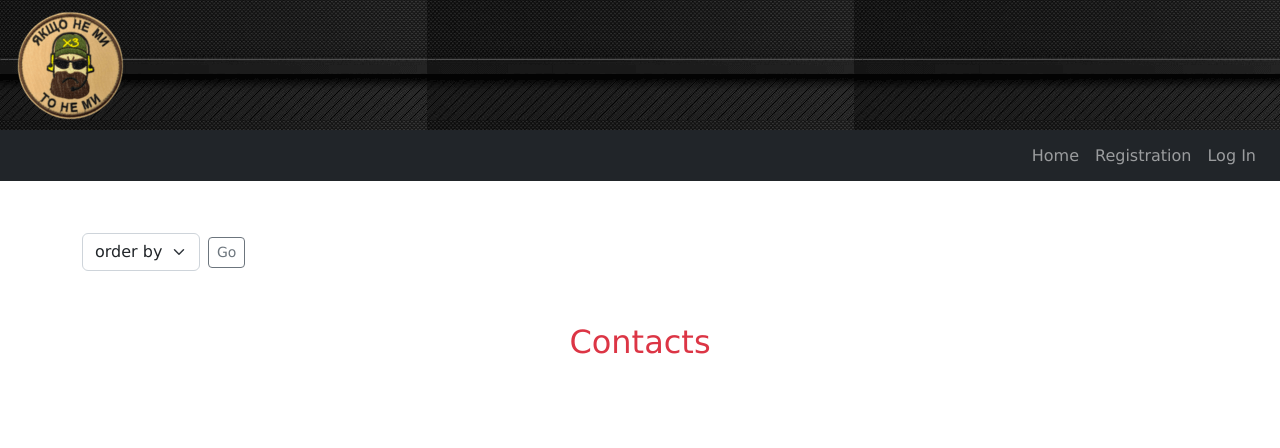
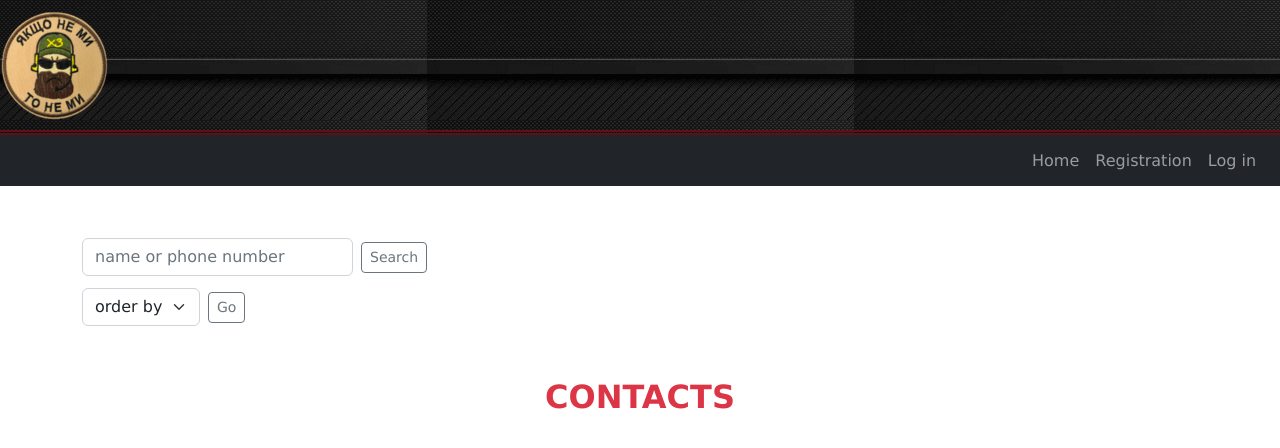
Before and after one commit to LeadShadow/Web6Project, a Django app: template webproject/project/templates/project/contacts.html in a window 1280 px wide. Shown: the top 448 px of the page. Run offline with Django 3.2, Linux system fonts and the light colour scheme; the template is opened without the code that fills it, so the values that code supplies are empty; some libraries are stand-ins or nearby versions.

Commit message:
still working at this......

```diff
--- a/webproject/project/static/style.css
+++ b/webproject/project/static/style.css
@@ -15,6 +15,8 @@ a {
 
 h2 {
   color: #dc3545;
+  text-transform: uppercase;
+  font-weight: bold;
 }
 
 .template {
--- a/webproject/project/templates/project/add_note.html
+++ b/webproject/project/templates/project/add_note.html
@@ -4,8 +4,8 @@
 {% block content %}
 <div class="container mt-5">
     {% if error %}
-    <div>
-        <mark>{{ error }}</mark>
+    <div class="alert alert-danger d-flex align-items-center mt-5" role="alert">
+        <div>{{ error }}</div>
     </div>
     {% endif %}
 
@@ -32,7 +32,7 @@
 
             <div class="form-group mb-3">
                 <div class="input-group flex-nowrap">
-                     <span class="input-group-text">Select tags:</span>
+                    <span class="input-group-text">Select tags:</span>
                     <select class="form-select" name="tags" multiple="multiple" required>
                         {% for tag in tags %}
                         <option value="{{tag.name}}">{{tag.name}}</option>
--- a/webproject/project/templates/project/base.html
+++ b/webproject/project/templates/project/base.html
@@ -11,15 +11,14 @@
     <link rel="stylesheet" href="{% static 'style.css' %}"/>
 </head>
 <body>
-<div style="background-image: url('{% static 'bc.png' %}');
-            ">
-      <a class="navbar-brand" href="#" style="padding: 1em">
-            <img src="{% static 'logo.png' %}" style="padding-top:10px; padding-bottom:10px">
-        </a>
+<div style="background-image: url('{% static 'bc.png' %}'); border-bottom: thick double #5c1017;">
+    <a class="navbar-brand" href="#" style="position-relative">
+        <img src="{% static 'logo.png' %}" style="padding-top:10px; padding-bottom:10px">
+    </a>
 </div>
+
 <nav class="navbar navbar-expand-lg navbar-dark bg-dark">
     <div class="d-flex flex-grow-1">
-
         <div class="w-100 text-right">
             <button class="navbar-toggler" type="button" data-toggle="collapse" data-target="#myNavbar">
                 <span class="navbar-toggler-icon"></span>
@@ -59,14 +58,14 @@
             </li>
 
             <li class="nav-item">
-                <a class="nav-link" href="/logout">Log Out</a>
+                <a class="nav-link" href="/logout">Log out</a>
             </li>
             {% else %}
             <li class="nav-item">
                 <a class="nav-link" href="/signup">Registration</a>
             </li>
             <li class="nav-item">
-                <a class="nav-link" href="/login">Log In</a>
+                <a class="nav-link" href="/login">Log in</a>
             </li>
             {% endif %}
         </ul>
--- a/webproject/project/templates/project/contacts.html
+++ b/webproject/project/templates/project/contacts.html
@@ -2,6 +2,19 @@
 
 {% block content %}
 <div class="container mt-5">
+    <div class="mb-1">
+        <form class="d-flex flex-row align-items-center flex-wrap" action="">
+            <div class="input-group w-25">
+                <input id="colFormLabelEmail"
+                       class="form-control col-12 my-1 me-sm-2 w-auto"
+                       type="text"
+                       placeholder="name or phone number"
+                       name="search_key"
+                />
+            </div>
+            <button class="btn btn-sm btn-outline-secondary " type="submit">Search</button>
+        </form>
+    </div>
     <div class="mb-5">
         <form class="d-flex flex-row align-items-center flex-wrap" action="">
             <select id="selectbasic" name="selectbasic" class="form-select my-1 me-sm-2 w-auto">
@@ -12,11 +25,9 @@
             <button class="btn btn-sm btn-outline-secondary w-3" type="submit">Go</button>
         </form>
     </div>
-
     <div class="row mb-3">
         <h2>Contacts</h2>
     </div>
-
     <div class="row">
         {% for contact in contacts %}
         <div class="col-md-4">
@@ -25,9 +36,14 @@
                     <div class="card-body">
                         <img
                                 class="bd-placeholder-img card-img-top"
+                                {% if pic.path %}
                                 src="{{ pic.path }}"
-                                width="100%"
-                                height="225"
+                                {% else %}
+                                {% load static %}
+                                src="{% static 'no_avatar.png' %}"
+                                {% endif %}
+                                width="150"
+                                height="150"
                                 alt="avatar photo here"
                                 srcset=""
                                 style="object-fit: contain"/>
--- a/webproject/project/templates/project/info.html
+++ b/webproject/project/templates/project/info.html
@@ -33,7 +33,7 @@
                     <tr>
                         <td>{{line.dtime}}</td>
                         <td><a href="{{line.href}}" class="link-secondary text-decoration-none"
-                               target="blank">{{line.title}}<small class="text-muted">({{line.source}})</small></a>
+                               target="blank">{{line.title}}<small class="text-muted"> ({{line.source}})</small></a>
                         </td>
                     </tr>
                     {% endfor %}
```
Also changed, not shown: webproject/project/templates/project/contact_edit.html (+19 -9 lines), webproject/project/static/no_avatar.png (added), 1 other file.
